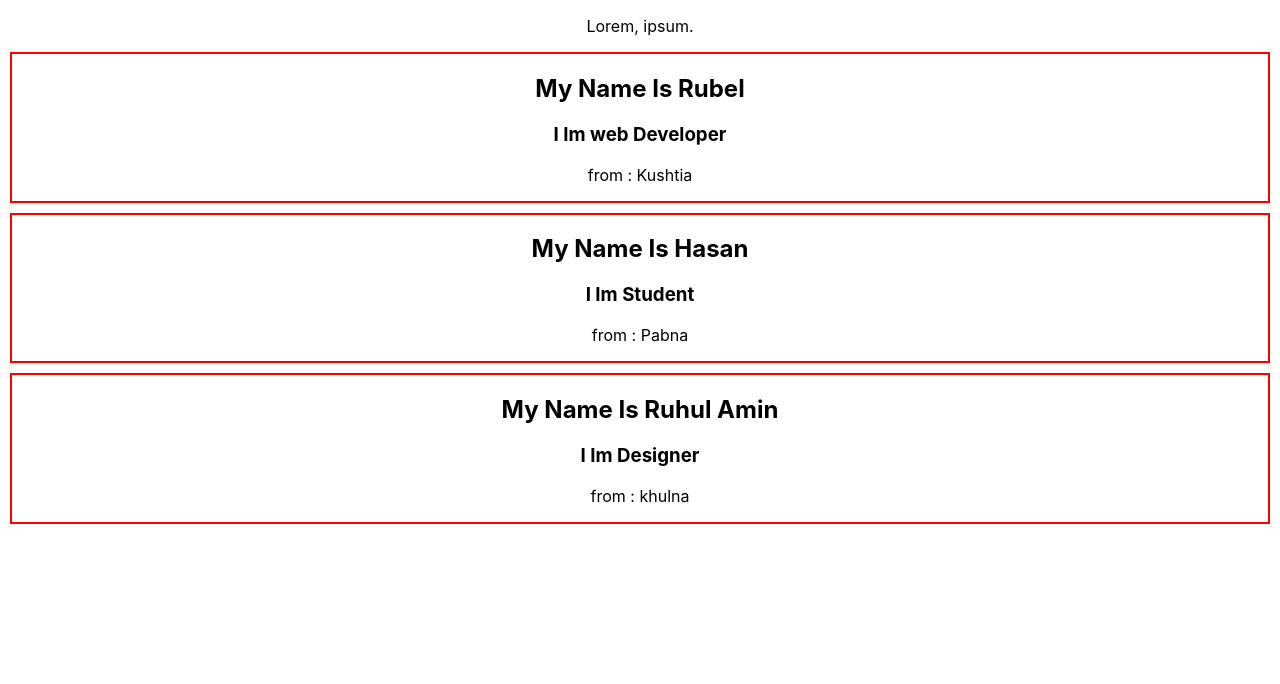
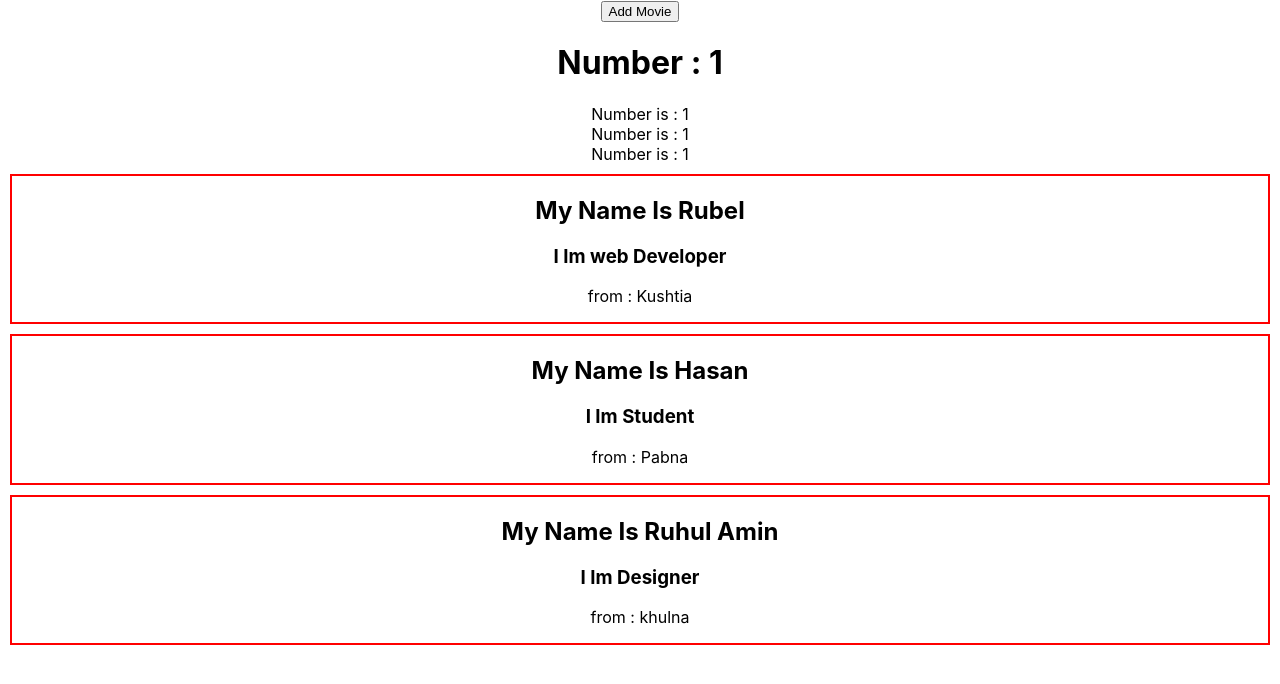
Before and after one commit to raihaninfo/javascript_practice, a React (Create React App) app in the folder react/core-concepts/: page / in a window 1280 px wide. Shown: the top 684 px of the page. Built offline with nearby package versions, Linux system fonts and the light colour scheme.

Commit message:
counter add

```diff
--- a/react/core-concepts/src/App.jsx
+++ b/react/core-concepts/src/App.jsx
@@ -1,5 +1,5 @@
-import logo from "./logo.svg";
 import "./App.css";
+import { useState } from "react";
 
 function App() {
 
@@ -29,11 +29,25 @@ function Parson(props){
 }
 
 function MovieCounter(){
+ const [count, setCount] = useState(1);
+
+ const handleClick =()=>setCount(count+1);
+
   return(
     <div>
-      <p>Lorem, ipsum.</p>
+      <button onClick={handleClick}>Add Movie</button>
+      <h1>Number : {count} </h1>
+      <NumberDisplay number={count}></NumberDisplay>
+      <NumberDisplay number={count}></NumberDisplay>
+      <NumberDisplay number={count}></NumberDisplay>
     </div>
   )
 }
 
+function NumberDisplay(props){
+  return (
+    <div>Number is : {props.number} </div>
+  )
+}
+
 export default App;
```
